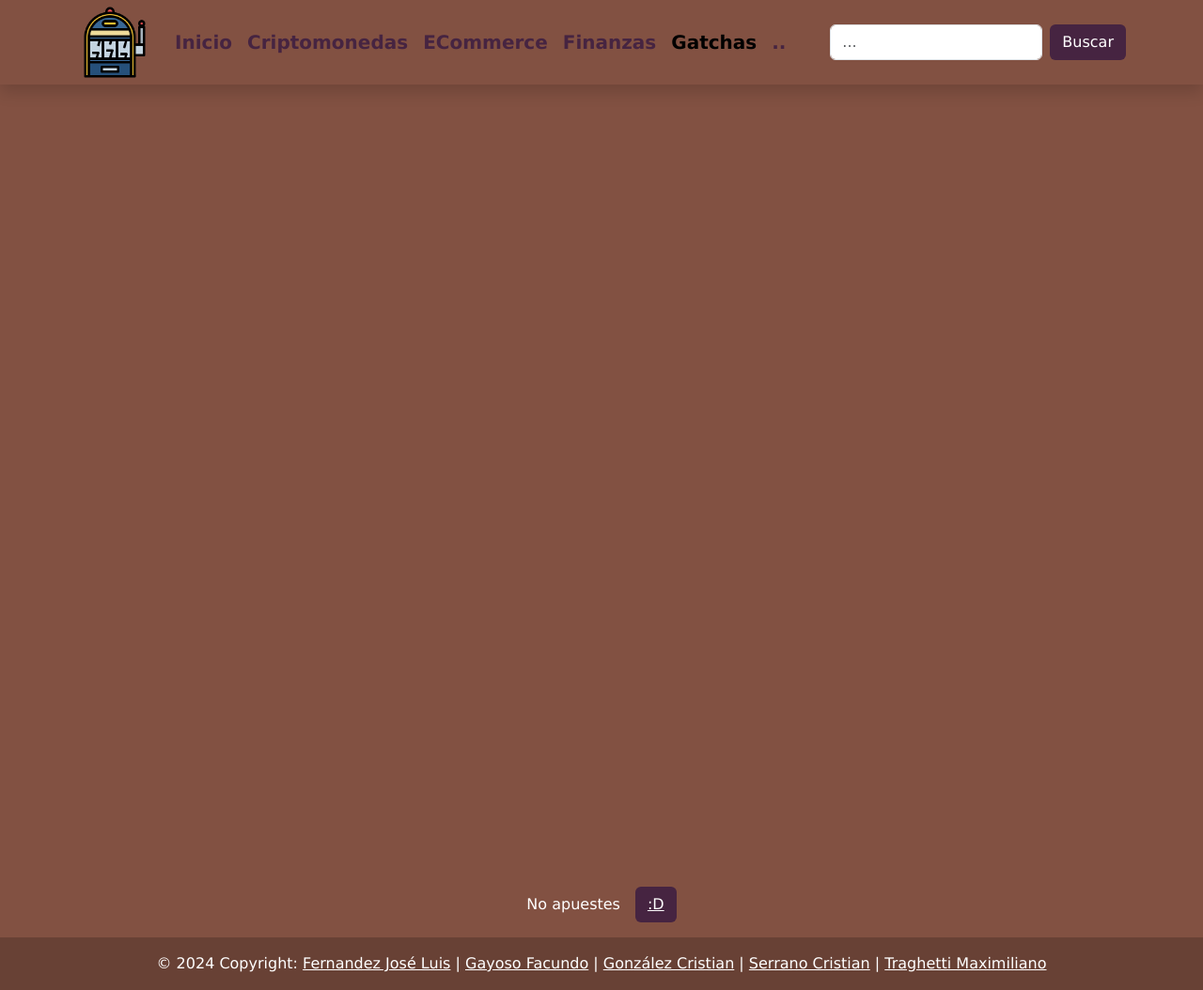
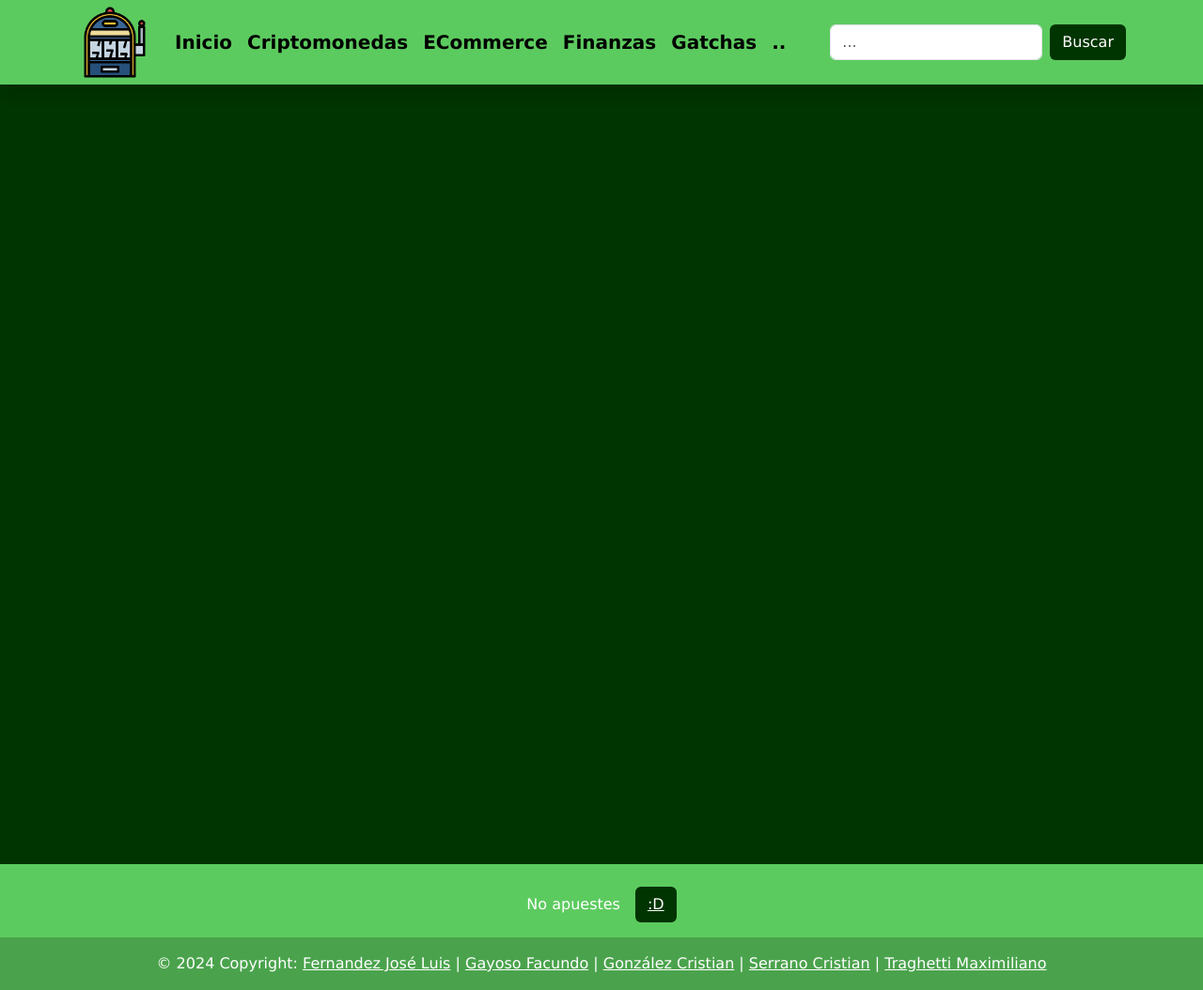
Before and after one commit to facusbrr/Proyecto-Tecnologia-Sociedad, a plain HTML site: page lootbox.html in a window 1280 px wide. Shown: the whole page at 94% size. Drawn offline with nearby package versions, Linux system fonts and the light colour scheme.

Commit message:
se cambio el color de las paginas y botones

```diff
--- a/assets/styles/styles.css
+++ b/assets/styles/styles.css
@@ -1,7 +1,7 @@
 body {
     font-family: 'Lucida Sans', 'Lucida Sans Regular', 'Lucida Grande', 'Lucida Sans Unicode', Geneva, Verdana, sans-serif;
     min-height: 100vh;
-    background-color: #825142;
+    background-color: #003400;
 }
 
 main{
@@ -18,16 +18,16 @@ header {
 }
 
 nav {
-    background-color: #825142;
+    background-color: #5ccb5f;
 }
 
 ul .nav-link {
-    color: #462441;
+    color: #000000;
     font-weight: bold;
 }
 
 /* Footer */
 
 footer {
-    background-color: #825142;
+    background-color: #5ccb5f;
 }
--- a/lootbox.html
+++ b/lootbox.html
@@ -1,7 +1,7 @@
 <!doctype html>
 <html lang="en">
     <head>
-        <title>Gatchas</title>
+        <title>Ecommerce</title>
         <!-- Required meta tags -->
         <meta charset="utf-8" />
         <meta
@@ -20,7 +20,7 @@
         <link rel="icon" type="image/png" sizes="32x32" href="assets/img/favicon_io/favicon-32x32.png">
         <link rel="icon" type="image/png" sizes="16x16" href="assets/img/favicon_io/favicon-16x16.png">
         <link rel="manifest" href="assets/img/favicon_io/site.webmanifest">
-        <link rel="stylesheet" href= "assets/styles/styles.css">
+        <link rel="stylesheet" href="assets/styles/styles.css">
     </head>
 
     <body>
@@ -48,13 +48,13 @@
                                 <a class="nav-link fs-5" href="cripto.html" target="_blank">Criptomonedas</a>
                             </li>
                             <li class="nav-item">
-                                    <a class="nav-link fs-5" href="ecommerce.html" target="_blank">ECommerce</a>
+                                <a class="nav-link active fs-5" href="#" aria-current="page">ECommerce<span class="visually-hidden">(current)</span></a>
                             </li>
                             <li class="nav-item">
                                 <a class="nav-link fs-5" href="finanzas.html" target="_blank">Finanzas</a>
                             </li>
                             <li class="nav-item">
-                                    <a class="nav-link active fs-5" href="#" aria-current="page">Gatchas<span class="visually-hidden">(current)</span></a>
+                                <a class="nav-link fs-5" href="lootbox.html" target="_blank">Gatchas</a>
                             </li>
                             <li class="nav-item">
                                 <a class="nav-link fs-5" href="" target="_blank">..</a>
@@ -63,15 +63,16 @@
                         </ul>
                         <form class="d-flex">
                             <input class="form-control me-2" type="search" placeholder="..." aria-label="Search">
-                                <button class="btn" style="background-color: #462441; color: white;">Buscar</button>
+                            <button class="btn" style="background-color: #003400; color: white;">Buscar</button>
                         </form>
                     </div>
                 </div>
             </nav>
         </header>
 
-        <main></main>
+        <main>
 
+        </main>
 
         <footer>
             <footer class="text-center text-white">
@@ -79,7 +80,7 @@
                   <section>
                     <p class="d-flex justify-content-center align-items-center">
                       <span class="me-3">No apuestes</span>
-                      <button data-mdb-ripple-init type="button" class="btn btn-rounded" style="background-color: #462441; color: white;">
+                      <button data-mdb-ripple-init type="button" class="btn btn-rounded" style="background-color: #003400; color: white;">
                         <a class="text-white" href="#" target="_blank">:D</a>
                       </button>
                     </p>
@@ -102,7 +103,6 @@
               </footer>
               <!-- Footer -->
         </footer>
-
         <!-- Bootstrap JavaScript Libraries -->
         <script
             src="https://cdn.jsdelivr.net/npm/@popperjs/core@2.11.8/dist/umd/popper.min.js"
```
Also changed, not shown: cripto.html (+7 -7 lines), ecommerce.html (+4 -4 lines), finanzas.html (+7 -7 lines), index.html (+9 -9 lines). Lines whose indentation alone changed are shown as unchanged.
